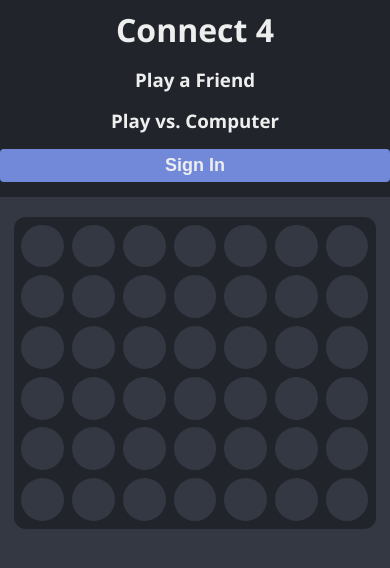
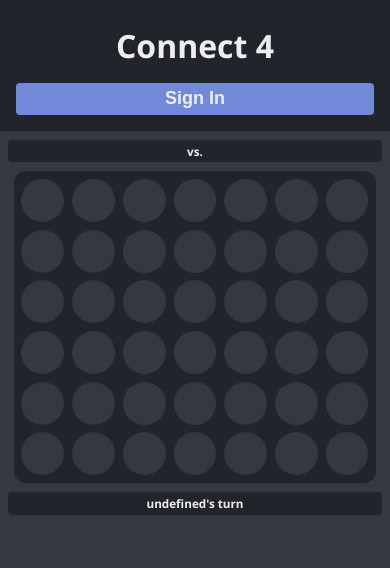
Before and after one commit to JackPonder/react-games, a React (Create React App) app: page /connect-four/1 in a window 390 px wide. Shown: the top 568 px of the page. Built offline with nearby package versions, Linux system fonts and the light colour scheme; no server answers; the database is empty.

Commit message:
reorganized components

```diff
--- a/src/App.css
+++ b/src/App.css
@@ -11,6 +11,7 @@ body {
   font-family: 'Segoe UI', Tahoma, Geneva, Verdana, sans-serif;
   font-weight: bold;
   background-color: var(--color-200);
+  color: var(--color-300);
   -webkit-font-smoothing: antialiased;
   -moz-osx-font-smoothing: grayscale;
 }
@@ -31,11 +32,9 @@ h1, h2, h3, h4, h5, h6 {
   display: flex;
   flex-direction: column;
   background-color: var(--color-100);
-  color: var(--color-300);
   padding: 4vmin;
   text-align: center;
   max-height: 100vh;
-  margin-right: 3vmin;
 }
 
 .btn {
@@ -58,20 +57,32 @@ h1, h2, h3, h4, h5, h6 {
 
 .board-container {
   display: flex;
+  flex-direction: column;
   align-items: center;
   justify-content: center;
+  margin: 0vmin 3vmin;
+}
+
+.board-label {
+  background-color: var(--color-100);
+  border-radius: 1vmin;
+  width: 100%;
+  margin: 2.25vmin 0vmin;
+  padding: 1vmin;
+  padding-top: 0.75vmin;
+  text-align: center;
+  font-size: 3vmin;
 }
 
 .board {
   display: grid;
-  grid-template-columns: repeat(7, 15vh);
-  grid-template-rows: repeat(6, 15vh);
+  grid-template-columns: repeat(7, 13vmin);
+  grid-template-rows: repeat(6, 13vmin);
   background-color: var(--color-100);
-  width: 105vh;
-  height: 90vh;
+  width: 91vmin;
+  height: 78vmin;
   border-radius: 3vmin;
   padding: 1vmin;
-  margin: 5vmin 0vmin;
 }
 
 .grid-space {
@@ -114,15 +125,7 @@ h1, h2, h3, h4, h5, h6 {
     height: auto;
   }
   .sidebar {
-    width: 100%;
+    max-width: 100%;
     height: auto;
-    padding: 0;
-    margin: 0;
-  }
-  .board {
-    grid-template-columns: repeat(7, 13vw);
-    grid-template-rows: repeat(6, 13vw);
-    width: 91vw;
-    height: 78vw;
   }
 }
--- /dev/null
+++ b/src/components/Board.jsx
@@ -0,0 +1,104 @@
+import { db, auth } from "../firebaseInit";
+import { doc, setDoc, onSnapshot } from "firebase/firestore";
+import { useState, useEffect } from "react";
+import { TbCrown } from "react-icons/tb";
+
+export default function Board({ roomId }) {
+  const [board, setBoard] = useState(Array(42).fill(0));
+  const [players, setPlayers] = useState([]);
+  const [turn, setTurn] = useState(1);
+  const [winner, setWinner] = useState(0);
+
+  const docRef = doc(db, "rooms", roomId);
+
+  useEffect(() => {
+    onSnapshot(docRef, doc => {
+      setBoard(doc.data().board);
+      setTurn(doc.data().turn);
+      setWinner(doc.data().winner);
+      setPlayers(doc.data().players)
+    })
+  }, [docRef])
+
+  const resetBoard = () => {
+    if (!winner) return;
+    setDoc(docRef, {
+      board: Array(42).fill(0),
+      turn: 1,
+      winner: 0
+    }, { merge: true });
+  }
+
+  const checkWinner = () => {
+    const wins = [
+      [0, 7, 14, 21],
+      [0, 1, 2, 3],
+      [0, 8, 16, 24],
+      [0, -6, -12, -18],
+    ];
+
+    for (let i = 0; i < board.length; i++) {
+      let col = i;
+      while (col > 6) col -= 7;
+
+      if (col < 4) {
+        for (const win of wins) {
+          const pieces = win.map(j => board[i + j]);
+          if (pieces.every(piece => piece === pieces[0] && piece)) {
+            win.map(j => board[i + j] += 0.5);
+            return turn;
+          }
+        }
+      } else {
+        const pieces = wins[0].map(j => board[i + j]);
+        if (pieces.every(piece => piece === pieces[0] && piece)) {
+          wins[0].map(j => board[i + j] += 0.5);
+          return turn;
+        }
+      }
+    }
+    return 0;
+  }
+
+  const handleMove = (event) => {
+    if (winner) return;
+    if (event.target.className !== "grid-space") return;
+    if (players[turn - 1] !== auth.currentUser?.displayName) return;
+
+    let target = parseInt(event.target.id);
+    while (board[target + 7] === 0) target += 7;
+    board[target] = turn;
+
+    setDoc(docRef, {
+      board, winner: checkWinner(), turn: turn === 1 ? 2 : 1,
+    }, { merge: true });
+  }
+
+  return (
+    <div className="board-container">
+      <div className="board-label">
+        {players[0]} vs. {players[1]}
+      </div>
+      <div className="board" id="board">
+        {board.map((value, index) =>
+          <div className="grid-space" id={index} onClick={handleMove}>
+            {value ?
+              Number.isInteger(value) ?
+              <div className={`piece player-${value}`} /> :
+              <div className={`piece player-${Math.floor(value)}`}>
+                <TbCrown size="50%" />
+              </div> :
+              null
+            }
+          </div>
+        )}
+      </div>
+      <div className="board-label" onClick={resetBoard}>
+        {winner ?
+          `Player ${winner} has won! Tap to reset game.` :
+          `${players[turn - 1]}'s turn`
+        }
+      </div>
+    </div>
+  );
+}
--- a/src/components/Sidebar.jsx
+++ b/src/components/Sidebar.jsx
@@ -15,9 +15,7 @@ export default function Sidebar() {
   return (
     <div className="sidebar">
       <h1>Connect 4</h1>
-      <h3>Play a Friend</h3>
-      <h3>Play vs. Computer</h3>
-      <div style={{marginTop:"auto", marginBottom:"4vmin"}}>
+      <div>
         {auth.currentUser ?
           <button onClick={signout} className="btn">Sign Out</button> :
           <button onClick={signin} className="btn">Sign In</button>
--- a/src/pages/ConnectFour.jsx
+++ b/src/pages/ConnectFour.jsx
@@ -1,104 +1,15 @@
-import { db, auth } from "../firebaseInit";
-import { doc, setDoc, onSnapshot } from "firebase/firestore";
-import { useState, useEffect } from "react";
 import { useParams } from "react-router-dom";
-import { TbCrown } from "react-icons/tb";
 
 import Sidebar from "../components/Sidebar";
+import Board from "../components/Board";
 
 export default function ConnectFour() {
-  const [board, setBoard] = useState(Array(42).fill(0));
-  const [players, setPlayers] = useState([]);
-  const [turn, setTurn] = useState(1);
-  const [winner, setWinner] = useState(0);
   const {roomId} = useParams();
-
-  const docRef = doc(db, "rooms", roomId);
-
-  useEffect(() => {
-    onSnapshot(docRef, doc => {
-      setBoard(doc.data().board);
-      setTurn(doc.data().turn);
-      setWinner(doc.data().winner);
-      setPlayers(doc.data().players)
-    })
-  }, [docRef])
-
-  const resetBoard = () => {
-    if (!winner) return;
-    setDoc(docRef, {
-      board: Array(42).fill(0),
-      turn: 1,
-      winner: 0
-    }, { merge: true });
-  }
-
-  const checkWinner = () => {
-    const wins = [
-      [0, 7, 14, 21],
-      [0, 1, 2, 3],
-      [0, 8, 16, 24],
-      [0, -6, -12, -18],
-    ];
-
-    for (let i = 0; i < board.length; i++) {
-      let col = i;
-      while (col > 6) col -= 7;
-
-      if (col < 4) {
-        for (const win of wins) {
-          const pieces = win.map(j => board[i + j]);
-          if (pieces.every(piece => piece === pieces[0] && piece)) {
-            win.map(j => board[i + j] += 0.5);
-            return turn;
-          }
-        }
-      } else {
-        const pieces = wins[0].map(j => board[i + j]);
-        if (pieces.every(piece => piece === pieces[0] && piece)) {
-          wins[0].map(j => board[i + j] += 0.5);
-          return turn;
-        }
-      }
-    }
-    return 0;
-  }
-
-  const handleMove = (event) => {
-    if (winner) return;
-    if (event.target.className !== "grid-space") return;
-    if (players[turn - 1] !== auth.currentUser?.displayName) return;
-
-    let target = parseInt(event.target.id);
-    while (board[target + 7] === 0) target += 7;
-    board[target] = turn;
-
-    setDoc(docRef, {
-      board,
-      winner: checkWinner(),
-      turn: turn === 1 ? 2 : 1
-    }, { merge: true });
-  }
 
   return (
     <div className="container">
       <Sidebar />
-      <div className="board-container">
-        <div className="board" id="board">
-          {board.map((value, index) =>
-            <div className="grid-space" id={index} onClick={handleMove}>
-              {value ?
-                Number.isInteger(value) ?
-                <div className={`piece player-${value}`} /> :
-                <div className={`piece player-${Math.floor(value)}`}>
-                  <TbCrown size="50%" />
-                </div> :
-                null
-              }
-            </div>
-          )}
-        </div>
-      </div>
+      <Board roomId={roomId} />
     </div>
   );
 }
```
